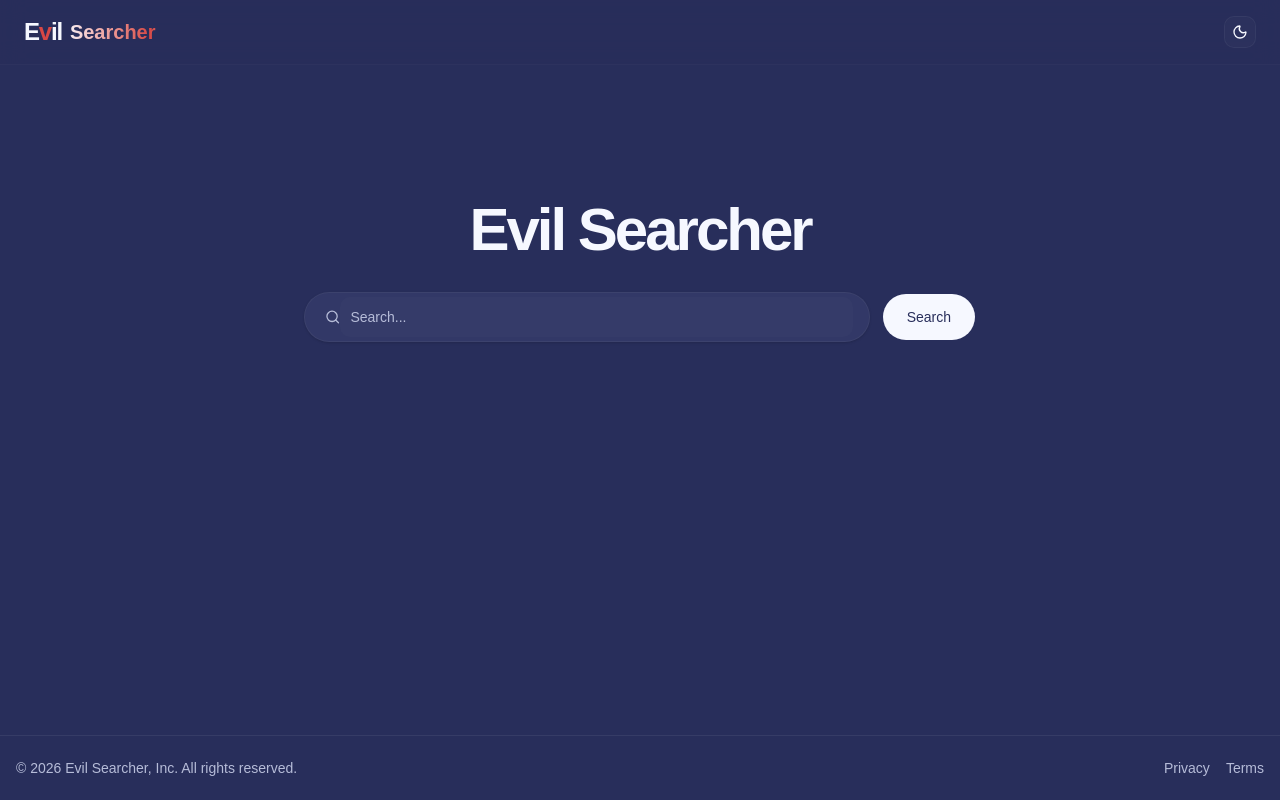
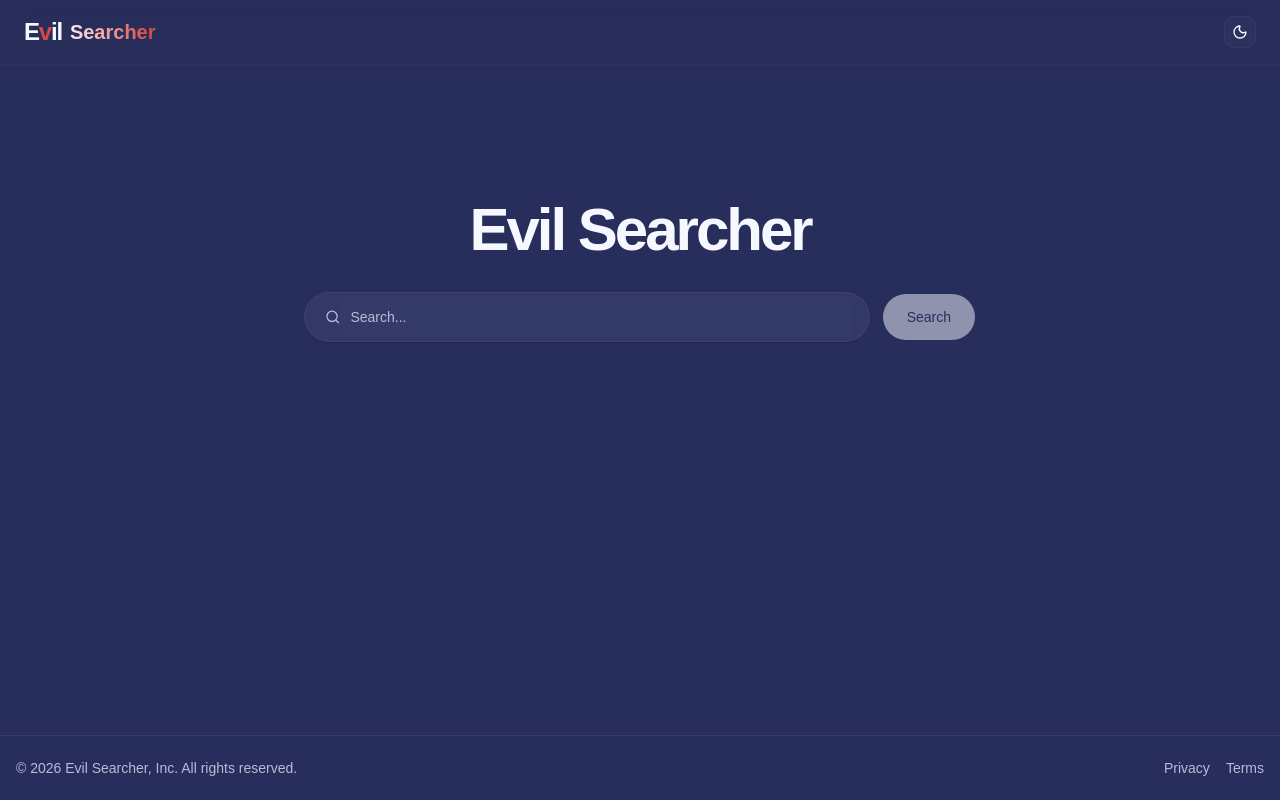
Before and after one commit to BonGamin03/the-evil-searcher-py, a React (Vite) app in the folder frontend/: page / in a window 1280 px wide. Built offline with nearby package versions, Linux system fonts and the light colour scheme.

Commit message:
Impl of API call

```diff
--- a/frontend/src/App.tsx
+++ b/frontend/src/App.tsx
@@ -5,14 +5,13 @@ import { Footer } from "./components/footer"
 import { Header } from "./components/header"
 import { useState } from "react"
 import { Results } from "./components/results"
+import { useSearch } from "./lib/use-search"
 
 function App() {
-  const [hasSearched, setHasSearched] = useState(false)
+   const { results, isLoading, hasSearched, error, performSearch } = useSearch();
 
-  // Función para simular la búsqueda
-  const handleSearch = () => {
-    setHasSearched(true)
-  }
+
+
 
 return (
     <ThemeProvider defaultTheme="dark" storageKey="vite-ui-theme">
@@ -37,11 +36,25 @@ return (
 
             {/* Pasamos la función de búsqueda al componente Search */}
             <div className={`w-full transition-all duration-300 ${hasSearched ? 'mb-8 max-w-3xl' : 'mb-8'}`}>
-              <Search onSearch={handleSearch} />
+              <Search onSearch={performSearch} isLoading={isLoading} />
             </div>
+              {error && (
+              <div className="p-4 mb-6 text-sm text-destructive bg-destructive/10 rounded-lg border border-destructive/20">
+                {error}
+              </div>
+            )}
+              {hasSearched && !isLoading && !error && (
+              <div className="animate-in fade-in slide-in-from-bottom-4 duration-500">
+                <Results data={results} />
+              </div>
+            )}
 
-            {/* Mostrar resultados solo si se ha buscado */}
-            {hasSearched && <Results />}
+            {isLoading && (
+              <div className="flex flex-col items-center justify-center mt-20 gap-4 text-muted-foreground animate-pulse">
+                <div className="h-8 w-8 border-4 border-primary border-t-transparent rounded-full animate-spin" />
+                <p>Summoning results...</p>
+              </div>
+            )}
           </div>
         </main>
 
--- a/frontend/src/components/results.tsx
+++ b/frontend/src/components/results.tsx
@@ -35,7 +35,7 @@ const mockResults: SearchResult[] = [
   }
 ];
 
-export function Results() {
+export function Results({data:SearchResult}) {
   return (
     <div className="w-full max-w-3xl flex flex-col gap-8 pb-20">
       {/* Resumen de resultados */}
--- a/frontend/src/components/search.tsx
+++ b/frontend/src/components/search.tsx
@@ -1,14 +1,17 @@
 import { Button } from "@/components/ui/button"
 import { Input } from "@/components/ui/input"
-import { Search as SearchIcon } from "lucide-react"
+import { Loader2, Search as SearchIcon } from "lucide-react"
+import { useState } from "react";
 
 interface SearchProps {
-  onSearch: () => void;
+  onSearch: (query:string) => void;
+  isLoading:boolean
 }
-export function Search({ onSearch }: SearchProps) {
+export function Search({ onSearch, isLoading }: SearchProps) {
+   const [query, setQuery] = useState("");
   const handleSubmit = (e: React.SubmitEvent<HTMLFormElement>) => {
     e.preventDefault();
-    onSearch();
+    onSearch(query);
   };
 
   return (
@@ -17,19 +20,24 @@ export function Search({ onSearch }: SearchProps) {
         <SearchIcon className="ml-1 h-4 w-4 text-muted-foreground" />
         <Input
           type="search"
+          value={query}
+          onChange={(e)=>setQuery(e.target.value)}
           placeholder="Search..."
           className="border-none bg-transparent shadow-none focus-visible:ring-0 h-10 w-full"
+          disabled={isLoading}
         />
       </div>
 
       <Button
         type="submit"
+        disabled={isLoading || !query.trim()}
         className="rounded-full px-6 h-12 font-medium transition-all duration-200
                    hover:shadow-[0_0_15px_rgba(0,0,0,0.1)] dark:hover:shadow-[0_0_15px_rgba(255,255,255,0.1)]
                    hover:-translate-y-0.5
                    active:scale-95 active:bg-primary/80"
       >
-        Search
+
+       {isLoading ? <Loader2 className="h-4 w-4 animate-spin" /> : "Search"}
       </Button>
     </form>
   )
--- /dev/null
+++ b/frontend/src/lib/use-search.ts
@@ -0,0 +1,46 @@
+import { useState } from "react";
+import axios from "axios";
+
+export interface SearchResult {
+  id: string;
+  title: string;
+  url: string;
+  displayUrl: string;
+  description: string;
+  date?: string;
+}
+
+export function useSearch() {
+  const [results, setResults] = useState<SearchResult[]>([]);
+  const [isLoading, setIsLoading] = useState(false);
+  const [hasSearched, setHasSearched] = useState(false);
+  const [error, setError] = useState<string | null>(null);
+
+  const performSearch = async (query: string) => {
+    if (!query.trim()) return;
+
+    setIsLoading(true);
+    setError(null);
+    setHasSearched(true);
+
+    try {
+      console.log("Performing search for query:", query);
+      const response = await axios.get(`http://localhost:8000/search?q=${encodeURIComponent(query)}`);
+      setResults(response.data);
+    } catch (err) {
+      console.error("Search error:", err);
+      setError("Failed to fetch results. Please try again.");
+      setResults([]); // Limpiar resultados previos en caso de error
+    } finally {
+      setIsLoading(false);
+    }
+  };
+
+  const resetSearch = () => {
+    setHasSearched(false);
+    setResults([]);
+    setError(null);
+  };
+
+  return { results, isLoading, hasSearched, error, performSearch, resetSearch };
+}
```
